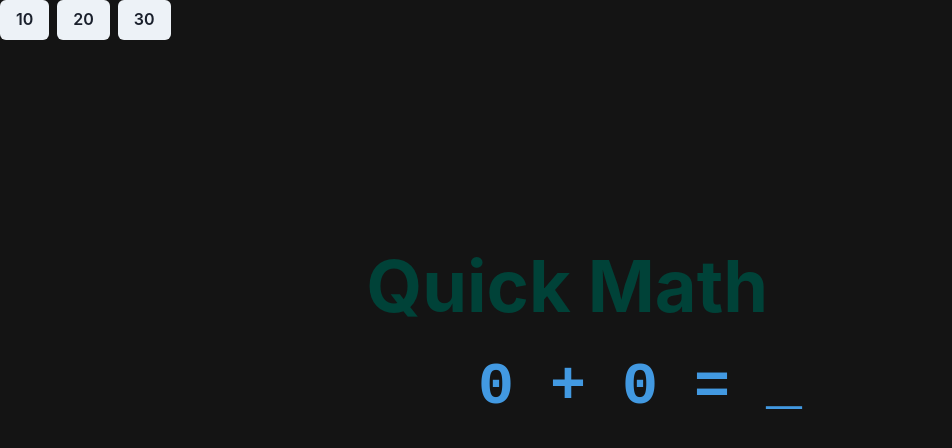
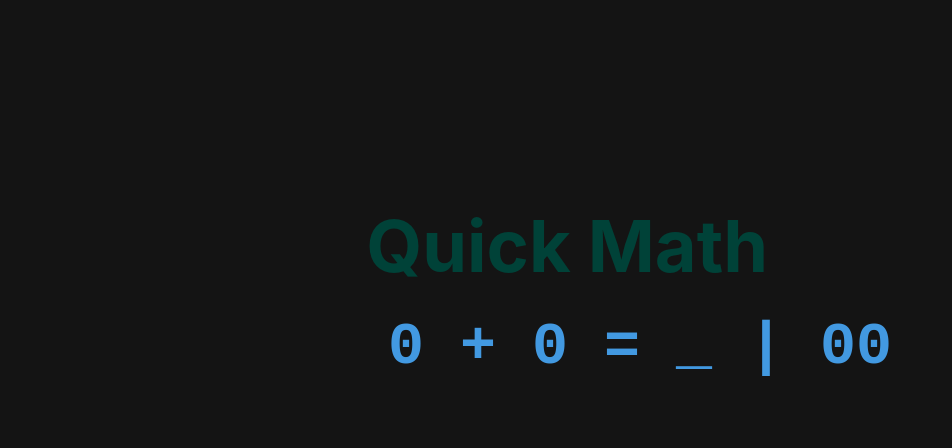
Before and after one commit to AdityaBaxla/quick-math, a React (Vite) app in the folder frontend/: page / in a window 1280 px wide. Shown: the top 448 px of the page, without its empty margins (0-952 px from the left). Built offline with nearby package versions, Linux system fonts and the light colour scheme.

Commit message:
created some errors

```diff
--- a/frontend/package.json
+++ b/frontend/package.json
@@ -15,7 +15,8 @@
     "@emotion/styled": "^11.11.0",
     "framer-motion": "^10.16.4",
     "react": "^18.2.0",
-    "react-dom": "^18.2.0"
+    "react-dom": "^18.2.0",
+    "react-router-dom": "^6.18.0"
   },
   "devDependencies": {
     "@types/react": "^18.2.15",
--- a/frontend/src/App.tsx
+++ b/frontend/src/App.tsx
@@ -3,7 +3,6 @@
 import AdditionQuiz from "./components/AdditionQuiz";
 import NumberTyping from "./components/NumberTyping";
 import TypingArea from "./components/TypingArea";
-import SelectionBar from "./components/SelectionBar";
 import { Box } from "@chakra-ui/react";
 
 function App() {
@@ -12,7 +11,6 @@ function App() {
   return (
     <>
       <Box bg={"blackAlpha.900"} minHeight={"100vh"}>
-        <SelectionBar/>
         <TypingArea />
       </Box>
     </>
--- a/frontend/src/components/SelectionBar.tsx
+++ b/frontend/src/components/SelectionBar.tsx
@@ -3,7 +3,7 @@ import { Button, HStack } from '@chakra-ui/react'
 
 const SelectionBar = () => {
   return (
-    <><HStack alignContent={'center'}>
+    <><HStack alignItems={'center'} justifyContent={'center'} paddingTop={'10rem'}>
         <Button>10</Button> <Button>20</Button> <Button>30</Button>
     </HStack>
     </>
--- /dev/null
+++ b/frontend/src/components/StatsScreen.tsx
@@ -0,0 +1,17 @@
+import { Container, VStack, Text } from '@chakra-ui/react'
+import React from 'react'
+
+interface screenStatsProps{
+    results : number,
+}
+
+const StatsScreen: React.FC<screenStatsProps> = ({results}) => {
+  return (
+    <> <Container>
+        <VStack><Text>{results}</Text></VStack>
+    </Container>
+    </>
+  )
+}
+
+export default StatsScreen
--- a/frontend/src/components/TypingArea.tsx
+++ b/frontend/src/components/TypingArea.tsx
@@ -1,8 +1,11 @@
 import React, { useEffect, useState } from "react";
 import { makeNumbers } from "./scripts/makeNumbers";
 import { Heading, Container, Text, Box } from "@chakra-ui/react";
+import {useNavigate} from 'react-router-dom';
+import StatsScreen from  './StatsScreen';
 
 const TypingArea = () => {
+  // const navigate = useNavigate();
   // chakra styling
   const typingTextProp = {
     fontFamily: "monospace",
@@ -18,14 +21,15 @@ const TypingArea = () => {
 
   const [typedNumbers, setTypedNumbers] = useState<string>("");
   const [question, setQuestion] = useState<[number, number]>([0, 0]);
-  const [results, setResults] = useState<number>(0);
+  const [results, setResults] = useState<[number, number]>([0,0]); //[0]: got right, [1]: total
+  const [enterCount, setEnterCount] = useState(0);
   //getting data quiz data from genNums
   //const quizArr = generateNums(10);
   const numberOfQuestions = 10;
-  const triggerSetQuestionUseEffect = () => {}
-  useEffect( () => {
-    console.log('set Quesiton Tiggered ')
-  }, [])
+  // const triggerSetQuestionUseEffect = () => {}
+  // useEffect( () => {
+  //   console.log('set Quesiton Tiggered ')
+  // }, [])
 
 
 
@@ -41,11 +45,13 @@ const TypingArea = () => {
         const answer = question[0] + question[1];
         if (parseInt(typedNumbers, 10) === answer) {
           // Correct answer handling
-          setResults((prev) => prev + 1); // Increase the results count
+          setResults((prev) => [prev[0]+1, prev[1] +1]); // Increase the results count
 
 
         }
         //set new question after enter pressed
+        setResults((prev) => [prev[0], prev[1] +1])
+
         setQuestion(makeNumbers())
         setTypedNumbers(""); // Clear the typed numbers
       }
@@ -59,19 +65,22 @@ const TypingArea = () => {
   }, [typedNumbers, question, setResults]);
 
   return (
-    <div>
+    <div>{results[1] < 10?
       <Container p="50px" color={"rgb(0, 66, 56)"} fontWeight={"bold"}>
         <Box paddingTop={"10em"}>
           <Heading size={"4xl"}>Quick Math</Heading>
         </Box>
         {
           <Text sx={typingTextProp} fontSize={"6xl"}>
-            {question[0]} + {question[1]} = {typedNumbers}_
+            {question[0]} + {question[1]} = {typedNumbers}_ | {results }
           </Text>
         }
       </Container>
-    </div>
+      : <Container><Text sx={typingTextProp} fontSize={"6xl"}>  {(results[0] / results[1])*100} %</Text></Container>
+      }</div>
   );
 };
 
+
+
 export default TypingArea;
```
Also changed, not shown: 1 other file (tests, documents, lock files or other folders).
